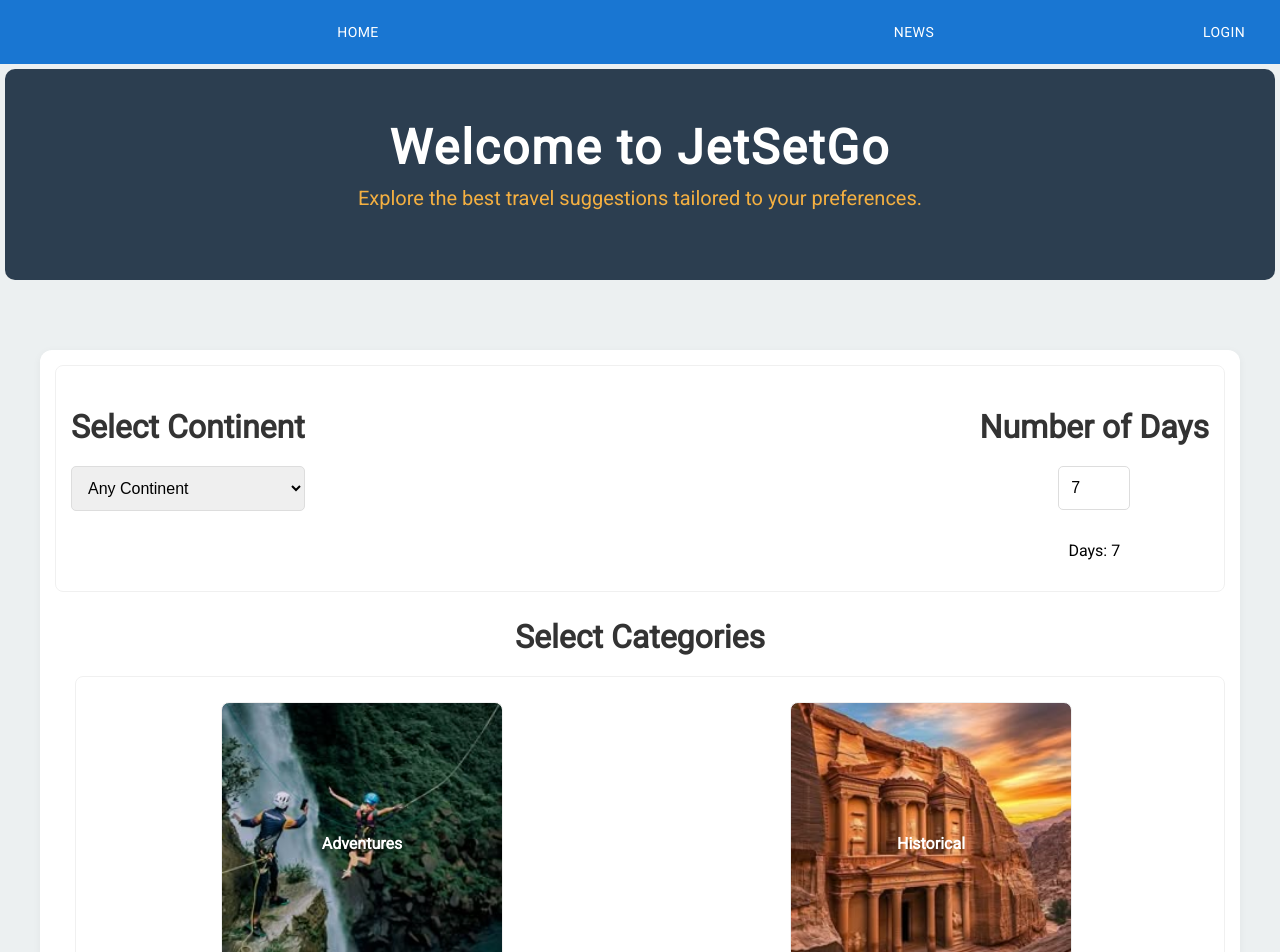
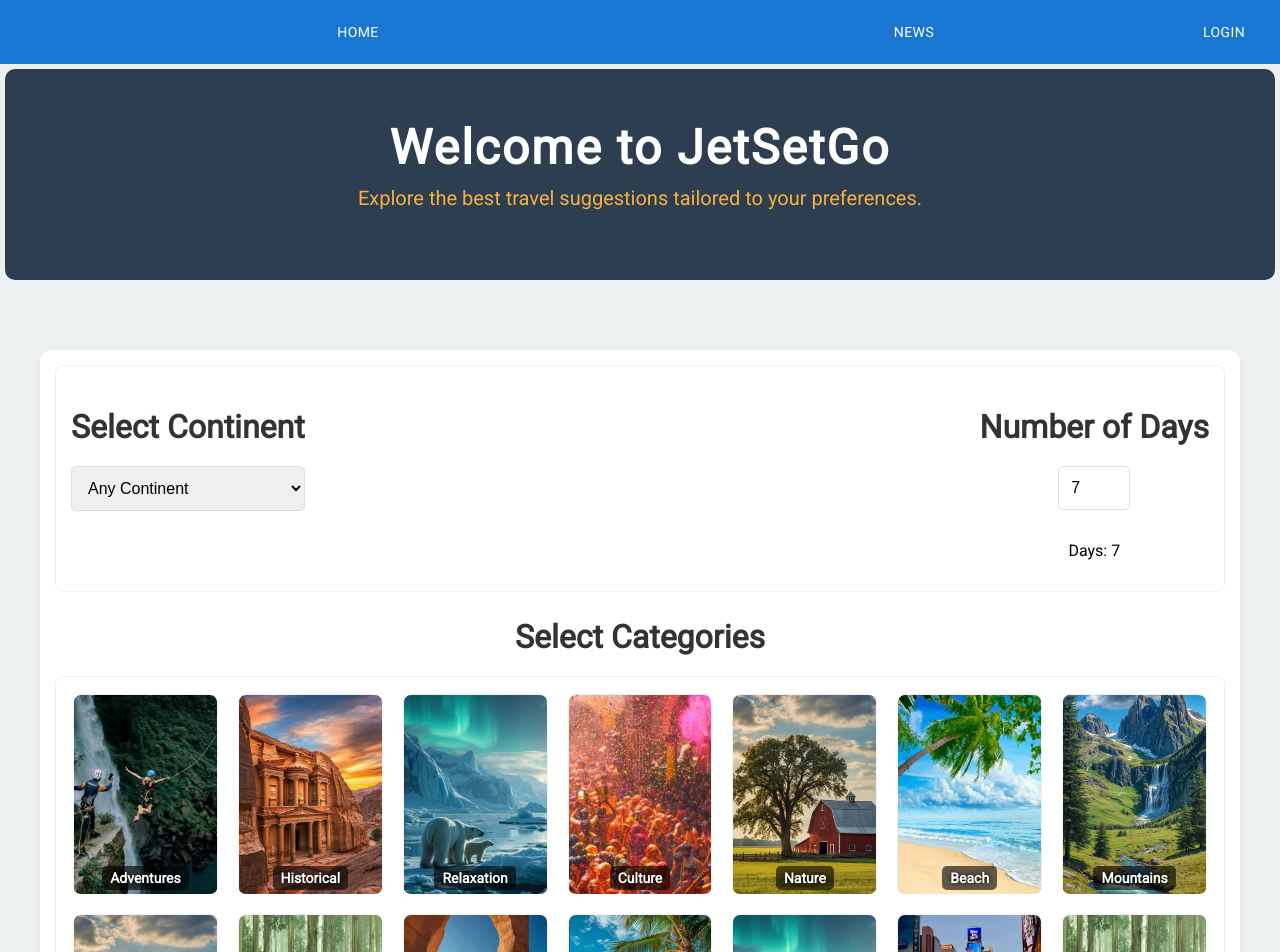
Before and after one commit to mohammadOthman126/Graduation_Pro2, a React (Create React App) app in the folder app/: page / in a window 1280 px wide. Shown: the top 952 px of the page. Built offline with nearby package versions, Linux system fonts and the light colour scheme; some icons are missing.

Commit message:
edit photos

```diff
--- a/app/src/component/Home.js
+++ b/app/src/component/Home.js
@@ -235,26 +235,26 @@ const Home = () => {
     'Adventures', 'Historical', 'Relaxation', 'Culture', 'Nature', 'Beach',
     'Mountains', 'Urban', 'Wildlife', 'Desert', 'Island', 'Road Trips', 'Luxury', 'Backpacking',
   ].map((category) => (
-    <label key={category} className="category-checkbox-label">
+    <label key={category} className={`category-card ${selectedCategories.includes(category) ? 'selected' : ''}`}>
       <input
         type="checkbox"
-        className="category-checkbox"
+        className="hidden-checkbox"
         checked={selectedCategories.includes(category)}
         onChange={() => handleCategoryChange(category)}
       />
+      <div class="checkmark">✔</div>
       <div
-        className="category-checkbox-btn"
+        className="card-content"
         style={{
           backgroundImage: `url(/images/${categoryImages[category]})`,
-          backgroundSize: 'cover',
-          backgroundPosition: 'center',
         }}
       >
-        <span>{category}</span>
+        <span className="category-name">{category}</span>
       </div>
     </label>
   ))}
 </div>
+
 
 
       </section>
--- a/app/src/component/style/Home.css
+++ b/app/src/component/style/Home.css
@@ -520,70 +520,98 @@ footer {
   }
 }
 /************************************/
-/* تنسيق الـ label بشكل جيد */
-.category-checkbox-label {
-  display: inline-block;
-  margin: 10px;
-  position: relative;
-  margin-left: 130px; /* تحريك الـ checkbox لليمين */
+.categories {
+  display: grid;
+  grid-template-columns: repeat(auto-fill, minmax(130px, 1fr));
+  gap: 16px;
+  padding: 16px 0;
 }
 
-/* إخفاء مربع الاختيار الأصلي */
-.category-checkbox {
-  position: absolute;
-  opacity: 0;
-  z-index: -1;  /* جعله غير مرئي */
+.category-card {
+  position: relative;
+  cursor: pointer;
+  border-radius: 10px;
+  overflow: hidden;
+  border: 2px solid transparent;
+  transition: border 0.3s, transform 0.3s;
+  position: relative;
+  height: 200px;
 }
 
-/* تنسيق زر الـ checkbox */
-.category-checkbox-btn {
-  width: 250px;
-  height: 250px;
+.category-card.selected {
+  border-color: #007bff;
+  transform: scale(1.03);
+}
+
+.hidden-checkbox {
+  display: none;
+}
+
+.card-content {
+  height: 180px;
+  background-size: cover;
+  background-position: center;
   display: flex;
+  align-items: flex-end;
+  justify-content: center;
+  padding: 8px;
+  background-color: rgba(0, 0, 0, 0.4);
+  color: white;
+  font-weight: bold;
+  text-shadow: 0 0 5px black;
+}
+
+.category-name {
+  background-color: rgba(0, 0, 0, 0.6);
+  padding: 4px 8px;
+  border-radius: 5px;
+  font-size: 14px;
+}
+.category-card.selected {
+  border-color: #27AE60;
+  animation: pulse 0.4s ease;
+}
+
+@keyframes pulse {
+  0%   { transform: scale(1); }
+  50%  { transform: scale(1.05); }
+  100% { transform: scale(1); }
+}
+.checkmark {
+  position: absolute;
+  top: 6px;
+  right: 6px;
+  width: 7px;
+  height: 7px;
+  border-radius: 50%;
+  background-color: rgba(0, 0, 0, 0.75); /* شفاف غامق أكثر */
+  color: #2ECC71; /* أخضر فاتح لعلمة الصح */
+  display: none;
   align-items: center;
   justify-content: center;
-  border-radius: 10px;
-  background-color: rgba(0, 0, 0, 0.4);  /* خلفية شفافة إذا كانت الصورة غير موجودة */
-  text-align: center;
-  color: white;
+  font-size: 12px;
   font-weight: bold;
-  font-size: 18px;
-  text-transform: capitalize;
-  cursor: pointer;
-  transition: transform 0.3s ease, opacity 0.3s ease;
-  position: relative;
+  box-shadow: 0 0 5px rgba(0, 0, 0, 0.3); /* ظل خفيف */
+  z-index: 10; /* أولوية العرض */
 }
 
-/* تنسيق النص داخل الـ checkbox */
-.category-checkbox-btn span {
-  position: absolute;
-  z-index: 2;
-  font-size: 16px;
+/* إظهار الصح عند التحديد */
+.category-card.selected .checkmark {
+  display: flex;
 }
 
-/* تأثير التفاعل مع الـ checkbox عند التمرير */
-.category-checkbox-btn:hover {
-  transform: scale(1.05);
-  opacity: 0.9;
+@keyframes flipIn {
+  0% {
+    transform: perspective(600px) rotateY(90deg);
+    opacity: 0;
+  }
+  100% {
+    transform: perspective(600px) rotateY(0);
+    opacity: 1;
+  }
 }
 
-/* تغيير الخلفية عند التحديد */
-.category-checkbox:checked + .category-checkbox-btn {
-  background-color: rgba(0, 0, 0, 0.5);  /* تغيير اللون عند التحديد */
+.category-card.selected {
+  animation: flipIn 0.5s ease-out;
+  transform-style: preserve-3d;
 }
-
-.category-checkbox:checked + .category-checkbox-btn span {
-  color: yellow;  /* تغيير لون النص عند التحديد */
-}
-
-/* عند التمرير على النص (لتحسين الوضوح) */
-.category-checkbox-btn span:hover {
-  color: yellow;
-}
-.categories {
-  display: grid;
-  grid-template-columns: repeat(2, 1fr); /* اثنان في صف */
-  gap: 20px;
-  justify-content: center; /* لضبط المحاذاة التلقائية */
-  margin-left: 20px; /* تعديل المسافة من اليسار */
-}
```
